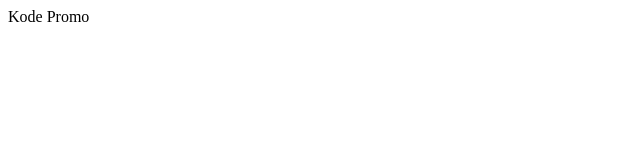
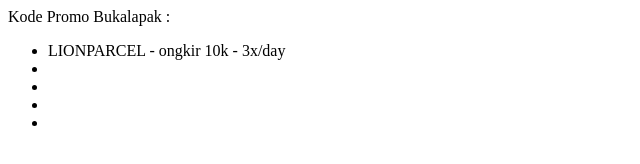
Before and after one commit to ipang-dwi/promo, a plain HTML site: page index.html in a window 1280 px wide. Shown: the whole page, without its empty margins (0-640 px from the left). Drawn offline with Linux system fonts and the light colour scheme.

Commit message:
Update index.html

```diff
--- a/index.html
+++ b/index.html
@@ -3,5 +3,13 @@
 <tittle>Kode Promo</tittle>
 </head>
 <body>
+Bukalapak :<br>
+<ul>
+<li>LIONPARCEL - ongkir 10k - 3x/day</li>
+<li></li>
+<li></li>
+<li></li>
+<li></li>
+</ul>
 </body>
 </html>
```
